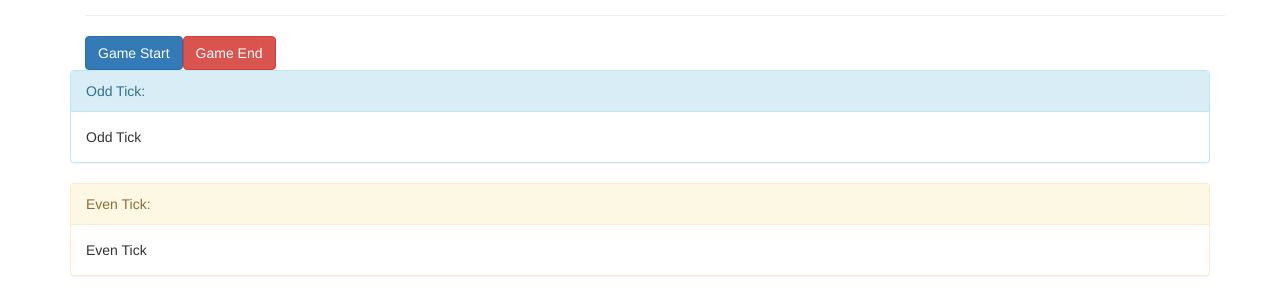
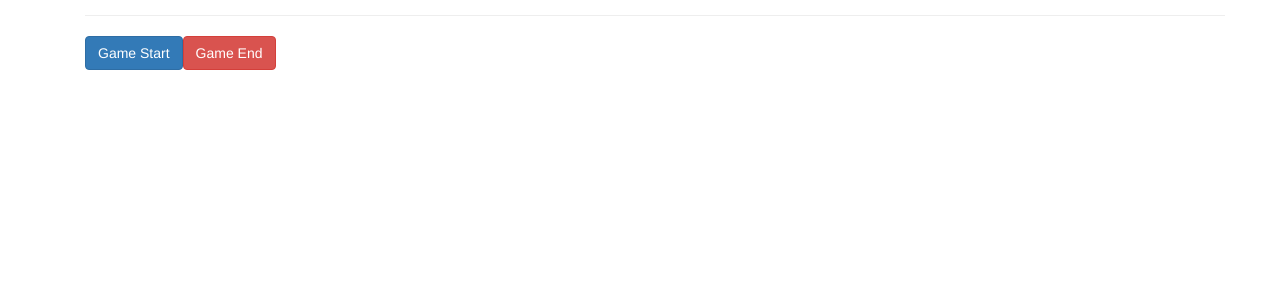
Before and after one commit to gowrishankarin/code_for_fun, an Angular app in the folder node/nestjs/gs-info-cli/: page / in a window 1280 px wide. Shown: the part 606-899 px from the top of the page. After the commit the page ends 800 px from the top, so only its background shows below. Built offline with nearby package versions, Linux system fonts and the light colour scheme.

Commit message:
ANGULAR8: ngFor instead of *ngFor

```diff
--- a/node/nestjs/gs-info-cli/src/app/game/even/even.component.html
+++ b/node/nestjs/gs-info-cli/src/app/game/even/even.component.html
@@ -1,5 +1,5 @@
 <div class="panel panel-warning">
-    <div class="panel-heading" #heading>Even Tick: {{ tick }}</div>
+    <div class="panel-heading">Even Tick: {{ evenTick }}</div>
     <div class="panel-body">
         <!-- <p>
             <strong *ngIf="element.type === 'server'" style="color: red">{{element.content}}</strong>
--- a/node/nestjs/gs-info-cli/src/app/game/even/even.component.ts
+++ b/node/nestjs/gs-info-cli/src/app/game/even/even.component.ts
@@ -7,7 +7,7 @@ import { Component, OnInit, Input } from '@angular/core';
 })
 export class EvenComponent implements OnInit {
 
-  @Input() tick: number;
+  @Input('tick') evenTick: number;
   oddElements = [];
 
   constructor() { }
--- a/node/nestjs/gs-info-cli/src/app/game/game.component.html
+++ b/node/nestjs/gs-info-cli/src/app/game/game.component.html
@@ -1,7 +1,7 @@
 <app-game-control (ticker)="onTick($event)"></app-game-control>
 <div class="row">
     <div class="col-xs-12">
-        <app-odd ngFor="let oddTick of oddTicks" [tick]="oddTick"></app-odd>
-        <app-even ngFor="let evenTick of evenTicks" [tick]="evenTick"></app-even>
+        <app-odd *ngFor="let oddTick of oddTicks" [tick]="oddTick"></app-odd>
+        <app-even *ngFor="let evenTick of evenTicks" [tick]="evenTick"></app-even>
     </div>
 </div>
--- a/node/nestjs/gs-info-cli/src/app/game/odd/odd.component.html
+++ b/node/nestjs/gs-info-cli/src/app/game/odd/odd.component.html
@@ -1,5 +1,5 @@
 <div class="panel panel-info">
-    <div class="panel-heading" #heading>Odd Tick: {{ tick }}</div>
+    <div class="panel-heading">Odd Tick: {{ oddTick }}</div>
     <div class="panel-body">
         <!-- <p>
             <strong *ngIf="element.type === 'server'" style="color: red">{{element.content}}</strong>
--- a/node/nestjs/gs-info-cli/src/app/game/odd/odd.component.ts
+++ b/node/nestjs/gs-info-cli/src/app/game/odd/odd.component.ts
@@ -7,12 +7,13 @@ import { Component, OnInit, Input } from '@angular/core';
 })
 export class OddComponent implements OnInit {
 
-  @Input() tick: number;
+  @Input('tick') oddTick: number;
   evenElements = [];
 
   constructor() { }
 
   ngOnInit() {
+    console.log('Fired');
   }
 
   onTick(event: Event) {
```
